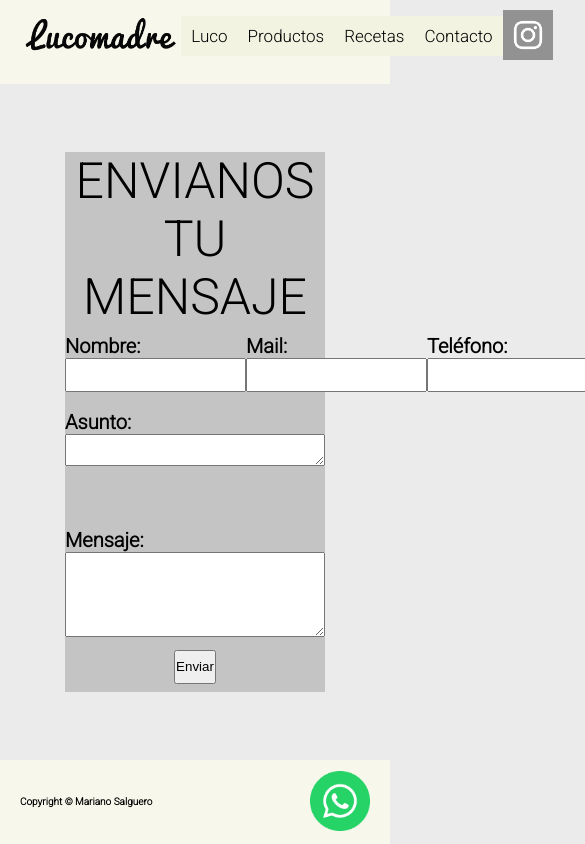
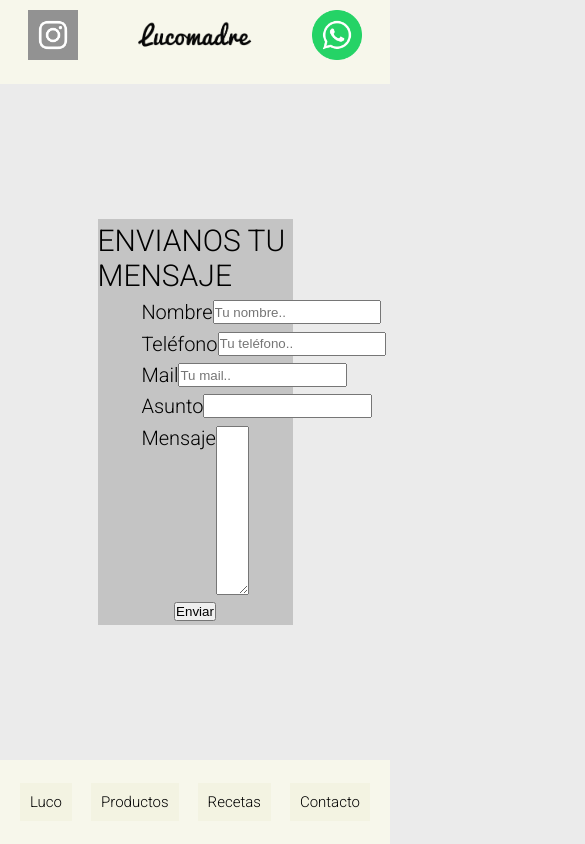
Before and after one commit to MaLuSaEd/Lucomadre, a plain HTML site: page Contacto.html in a window 390 px wide. Shown: the top 844 px of the page, 585 px wide, since content can reach past the window. Drawn offline with Linux system fonts and the light colour scheme.

Commit message:
index es responsive

```diff
--- a/Contacto.html
+++ b/Contacto.html
@@ -8,17 +8,17 @@
         <link rel="icon" type="image/x-icon" href="./Media/logo-lucomadre.ico">
         <link rel="stylesheet" href="style.css">
     </head>
-    <body>
-    	<!--Pagina contacto con luco-->
-        <!--------------Encabezado-------------------------------->
-		<header>
+    <body> <!--Pagina contacto con luco-->
+
+        <!------------------Encabezado-------------------------------->
+		<!------------------Encabezado - Desktop---------------------->
+		<header class="desktop flex_column">
 			<nav class="navbar">
 				<picture class="logo"> <!--Logo-->
 					<a href="./index.html">
 						<img class="logo__img" src="./Media/logo-lucomadre.png" alt="logo__img">
 					</a>
 				</picture>
-
 				<ul class="menu"> <!--Menu-->
 					<li class="menu__item">
 						<a class="menu__link" href="./Luco.html">Luco</a>
@@ -33,61 +33,116 @@
 						<a class="menu__link" href="./Contacto.html">Contacto</a>
 					</li>
 				</ul>
-
 				<picture class="instagram"> <!--Instagram-->
 					<a href="">
 						<img class="instagram__img" src="./Media/Instagram.png" alt="instagram__img">
 					</a>
 				</picture>
+			</nav>
+		</header>
 
-			</nav>
+		<!--Encabezado - Mobile-->
 
+		<header class="mobile">
+
+			<div class="mobile__contenedor flex__row">
+				<picture class="instagram__mobile"> <!--Instagram-->
+					<a href="">
+						<img class="instagram__mobile__img" src="./Media/Instagram.png" alt="instagram__img">
+					</a>
+				</picture>
+
+				<picture class="logo__mobile"> <!--Logo-->
+					<a href="./index.html">
+						<img class="logo__mobile__img" src="./Media/logo-lucomadre.png" alt="logo__img">
+					</a>
+				</picture>
+
+				<picture class="wsp__mobile">
+					<a class="wsp__link" href="">
+					<img class="wsp__mobile__img" src="./Media/wspLogo.png" alt="wsp">
+					</a>
+				</picture>
+			</div>
 		</header>
 		<!--Fin de encabezado-->
 		<!--Contacto Cuerpo PPal-->
-		<section class="Contacto__ppal">
 
-			<span class="contacto flex__column">
-				<p class="contacto__encabezado">ENVIANOS TU MENSAJE</p>
-				<form class="formulario flex__column" action="/action_page.php" method="get">
-					<span class="formulario__fila1 flex__row">
-						<span class=" formulario__fila1__campo formulario__nombre">
-							<div><label for="fname">Nombre:</label></div>
-							<div><input class="input" type="text" id="fname" name="fname"></div>
-						</span>
+		<div class="contacto__ppal">
 
-						<span class=" formulario__fila1__campo formulario__email">
-							<div><label for="femail">Mail:</label></div>
-							<div><input class="input" type="email" id="femail" name="femail"></div>
-						</span>
+			<form class="formulario flex__column" action="/form.php" method="get" enctype="text/plain">
 
-						<span class=" formulario__fila1__campo formulario__telefono">
-							<div><label for="fphone">Teléfono:</label></div>
-							<div><input class="input" type="number" id="fphone" name="fphone"></div>
-						</span>
+				<div class="formulario__header flex__row">ENVIANOS TU MENSAJE</div>
 
-					</span>
-					<div class="formulario__fila2">
-						<span class="formulario__campo formulario__asunto">
-							<div><label for="asunto">Asunto:</label></div>
-							<div><textarea class="asunto" name="asunto"></textarea></div>
-						</span>
+				<div class="formulario__row flex__row">
+					<div class="campo flex__row">
+						<div class="campo__nombre">
+							<label for = "name"> Nombre </label>
+						</div>
+
+						<input class="campo__input" type="text" id="name" name="name" placeholder="Tu nombre..">
+
 					</div>
-					<div class="formulario__fila3"></div>
-					<span class="formulario__campo formulario__mensaje">
-						<div><label for="mensaje">Mensaje:</label></div>
-						<div><textarea class="mensaje" name="mensaje" ></textarea></div>
-					</span>
-					<span class="formulario__fila4 flex__row"><input class="formulario__campo submitButton" type="submit" value="Enviar"></span>
-				</form>
-			</span>
-		</section>
-        <!----------------Pie de pagina-------------------------------->
-		<footer>
+				</div>
+
+				<div class="formulario__row flex__row">
+					<div class="campo flex__row">
+						<div class="campo__nombre">
+							<label for = "phone"> Teléfono </label>
+						</div>
+						<input class="campo__input" type="number" id="phone" name="phone" placeholder="Tu teléfono..">
+
+					</div>
+				</div>
+
+				<div class="formulario__row flex__row">
+					<div class="campo flex__row">
+						<div class="campo__nombre">
+							<label for = "mail"> Mail </label>
+						</div>
+
+						<input class="campo__input" type="mail" id="mail" name="mail" placeholder="Tu mail..">
+
+					</div>
+				</div>
+
+				<div class="formulario__row flex__row">
+					<div class="campo flex__row">
+						<div class="campo__nombre">
+							<label for = "asunto"> Asunto </label>
+						</div>
+
+						<input class="campo__input" type="text" id="asunto" name="asunto" >
+
+					</div>
+				</div>
+
+				<div class="formulario__row flex__row">
+					<div class="campo flex__row">
+						<div class="campo__nombre">
+							<label for = "msj"> Mensaje </label>
+						</div>
+
+						<textarea class="campo__imput mensaje" id="msj" name="msj"></textarea>
+
+					</div>
+				</div>
+
+				<div class="enviar flex__row">
+					<input type="reset" value="Enviar">
+				</div>
+			</form>
+
+
+		</div>
+
+
+        <!----------------footer------------------------->
+		<!--footer Desktop---->
+		<footer class="desktop">
 			<div class="copyright">
 				<h4 >Copyright &copy Mariano Salguero</h4>
 			</div>
-
 
 			<div class="wsp">
 				<a class="wsp__link" href="">
@@ -95,5 +150,26 @@
 				</a>
 			</div>
 		</footer>
+		<!--footer Mobile-->
+
+		<footer class="mobile">
+			<nav class="navbar">
+				<ul class="menu flex__row"> <!--Menu-->
+					<li class="menu__item">
+						<a class="menu__link" href="./Luco.html">Luco</a>
+					</li>
+					<li class="menu__item">
+						<a class="menu__link" href="./Productos.html">Productos</a>
+					</li>
+					<li class="menu__item">
+						<a class="menu__link" href="./Recetas.html">Recetas</a>
+					</li>
+					<li class="menu__item">
+						<a class="menu__link" href="./Contacto.html">Contacto</a>
+					</li>
+				</ul>
+			</nav>
+		</footer>
+		<!--Fin footer-->
     </body>
 </html>
--- a/style.css
+++ b/style.css
@@ -55,55 +55,66 @@ header{
     grid-row: 1 / 2;    /*Poscion en la grilla del body*/
     background-color:#F7F7EB; /*Color de fondo*/
 }
+/* Responsive - screen mayor igual que 600px de ancho */
 
+.mobile{
+    display: none;
+}
+/*----------header---------*/
 header .navbar{
     display: flex;
     justify-content: space-between;
     align-items: center;
     align-content: center;
     padding: 1em;
-
 }
-
 header .logo{
     flex-basis: 10%; /* porcentaje que ocupa en su box */
     padding-left: 1em;
 }
-
 header .logo__img{
     max-height: 4em;
 }
-
 header .menu{
     display: flex;
     flex-basis: 40%;
     justify-content: space-between;
     align-items: baseline;
 }
-
 header .menu__item{
     background-color: #F3F3E2;
     padding: 1rem;
     font-size: 1.7rem;
     transition: color .5s linear;
 }
-
 header .menu__item :hover{
     color: blue;
 }
-
 header .instagram{
     padding-right: 1em;
 }
-
 header .instagram__img{
     max-height: 5em;
 }
+/*--------Fin Header Desktop------*/
+/*--------Footer Desktop---------*/
+footer{
+    background-color: #F7F7EB;
+    grid-column: 1 / 13; /*Posicion en la grilla*/
+    grid-row: 12 / 13;  /*Posicion en la grilla*/
+    display: flex;
+    align-items: center;
+    justify-content: space-between;
+    padding: 2rem;
+}
 
-
-/*-----------------index CuerpoPpal----------------------*/
-
-
+footer .wsp__img{
+    max-height: 6em;
+}
+/*--------------Fin footer Desktop-------*/
+/*------------------*/
+/*-----CuerposPpals------*/
+/*index*/
 .index__ppal{
     grid-column: 3 / 11; /*Poscion en la grilla del body*/
     grid-row: 2 / 12; /*Poscion en la grilla del body*/
@@ -143,24 +154,100 @@ header .instagram__img{
     width: 100%;
     height: auto;
 }
+/*--Fin index---*/
 
 
-/*----------------------Footer--------------------------*/
-footer{
-    background-color: #F7F7EB;
-    grid-column: 1 / 13; /*Posicion en la grilla*/
-    grid-row: 12 / 13;  /*Posicion en la grilla*/
-    display: flex;
-    align-items: center;
-    justify-content: space-between;
-    padding: 2rem;
-}
 
-footer .wsp__img{
-    max-height: 6em;
-}
+/*---------------------------*/
+/* Responsive - screen menor que 600px de ancho */
+@media screen and (max-width: 600px) {
+
+    /*---deshabilito todo lo del desktop--*/
+    .desktop{
+        display: none;
+    }
+    /*--habilito mobile---*/
+    .mobile{
+        display: block;
+    }
+    /*----------------------------------*/
+    /*----header----*/
+    header.mobile{
+        display:flex;
+        flex-direction: column;
+        grid-row: 1 / 2;
+        grid-column: 1 / 13;
+    }
+    .mobile__contenedor{
+        justify-content: space-around;
+        align-items: center;
+        padding-top: 1em;
+    }
+    header .navbar__mobile{
+        display: flex;
+        justify-content: space-around;
+        align-items: center;
+    }
+    header .logo__mobile__img{
+        max-height: 3em;
+    }
+    header .instagram__mobile__img{
+        max-height: 5em;
+    }
+    header .wsp__mobile__img{
+        max-height: 5em;
+    }
+    /*----footer---------*/
+    footer.mobile{
+        display: flex;
+        flex-direction: column;
+        justify-content: center;
+        align-items: center;
+        grid-row: 12 / 13;
+        grid-column: 1 / 13;
+    }
+
+    .mobile nav{
+        width: 100%;
+    }
+    .mobile ul{
+        justify-content: space-between;
+        align-items: baseline;
+    }
+    ul .menu__item{
+        background-color: #F3F3E2;
+        padding: 1rem;
+        font-size: 1.5rem;
+    }
+    /*------------------*/
+    /*-----CuerposPpals------*/
+    /*index*/
+
+    .mobile{
+        display: block;
+        grid-row: 2 / 12;
+        grid-column: 1 / 13;
+    }
+
+    .mobile__index__ppal{
+        display: flex;
+        flex-direction: column;
+        justify-items: center;
+    }
+
+    .panes__img{
+        /*transform: rotate(90deg);*/
+        width: 100%;
+        height: auto;
+    }
+
+    .mousse__img{
+        width: 100%;
+        height: auto;
+    }
 
 
+}
 
 /*------------------------------------Luco---------------------------*/
 
@@ -206,7 +293,6 @@ footer .wsp__img{
 	width: 100%;
 	height: auto;
 }
-/*----------------------------------------------*/
 
 /*-------------Productos---------------------*/
 
@@ -308,58 +394,41 @@ footer .wsp__img{
 
 /*-------Contacto------------*/
 
-.Contacto__ppal{
-    grid-column: 3 / 11;
-    grid-row: 3 / 11;
+.contacto__ppal{
+    grid-column: 4 / 10; /*Poscion en la grilla del body*/
+	grid-row: 4 / 10; /*Poscion en la grilla del body*/
     background-color: #C4C4C4;
-    justify-content:space-between;
 }
 
-
-.formulario div{
-    font-size: 2rem;
-    font-weight: bold;
-}
-
-.contacto{
+.formulario{
+    justify-content: space-around;
     height: 100%;
 }
 
-.contacto__encabezado{
-    text-align: center;
-	font-size: 5em;
+.formulario__header{
+    justify-content:  center;
+    font-size: 3em;
 }
 
-.formulario{
-    height: 90%;
-    justify-content: space-evenly;
-}
-
-.formulario__fila1{
-    justify-content:space-between;
-    padding-bottom: 1em;
-}
-
-.formulario__fila2{
-    padding-bottom: 1em;
-}
-
-.formulario__fila3{
-    padding-bottom: 1em ;
-}
-.formulario__fila4{
+.formulario__row{
     justify-content: center;
 }
 
-.asunto{
-    width: 100%;
+.campo{
+    width: 55%;
+    justify-content: space-between;
+    font-size: 2em;
+}
+
+.campo__input{
+    width: 20vh;
 }
 
 .mensaje{
-    width: 100%;
-    height: 10vh;
+    height: 20vh;
 }
 
-input{
-    height: 4vh;
+.enviar{
+    justify-content: center;
+
 }
```
Also changed, not shown: index.html (+76 -12 lines).
